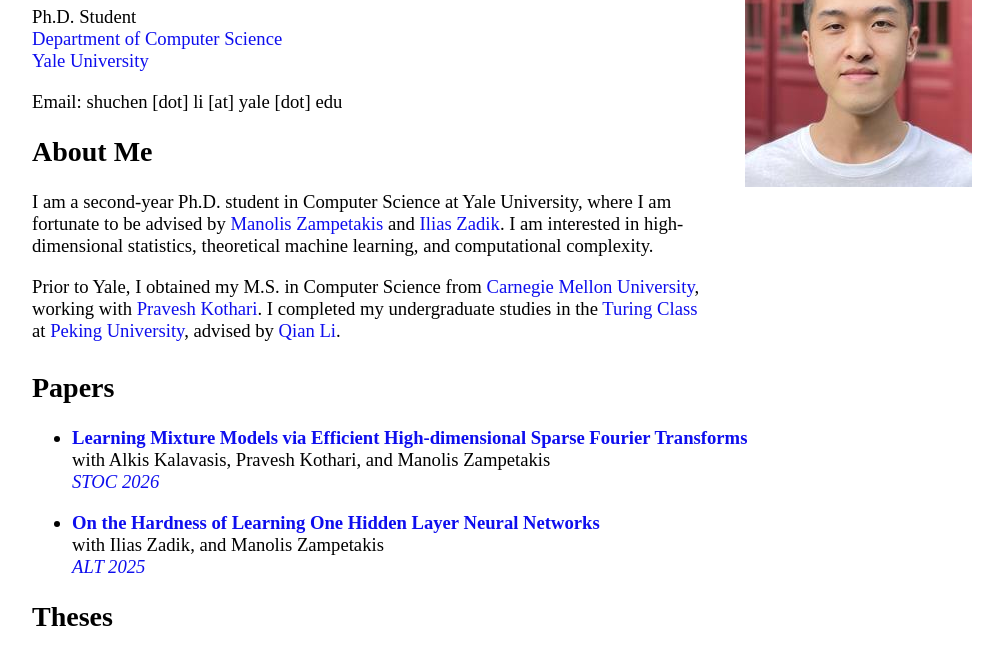
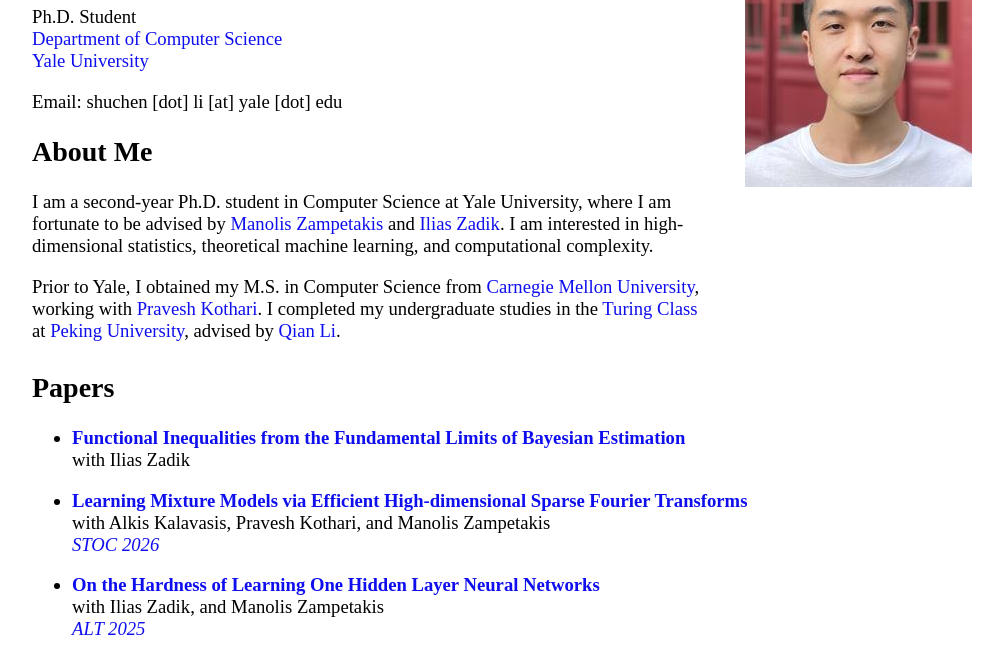
Before and after one commit to li-shuchen/li-shuchen.github.io, a plain HTML site: page index.html in a window 1280 px wide. Shown: the part 123-776 px from the top of the page, without its empty margins (138-1141 px from the left). Drawn offline with Linux system fonts and the light colour scheme.

Commit message:
update FI Bayesian

```diff
--- a/index.html
+++ b/index.html
@@ -49,6 +49,14 @@
         <h2>Papers
 					<!-- s -->
 				</h2>
+
+        <ul>
+          <li>
+            <a href="https://arxiv.org/abs/2611.05831" target="_blank"><b>Functional Inequalities from the Fundamental Limits of Bayesian Estimation</b></a>
+            <br>with Ilias Zadik
+          </li>
+        </ul>
+
         <ul>
           <li>
             <a href="https://arxiv.org/abs/2601.05157" target="_blank"><b>Learning Mixture Models via Efficient High-dimensional Sparse Fourier Transforms</b></a>
```
